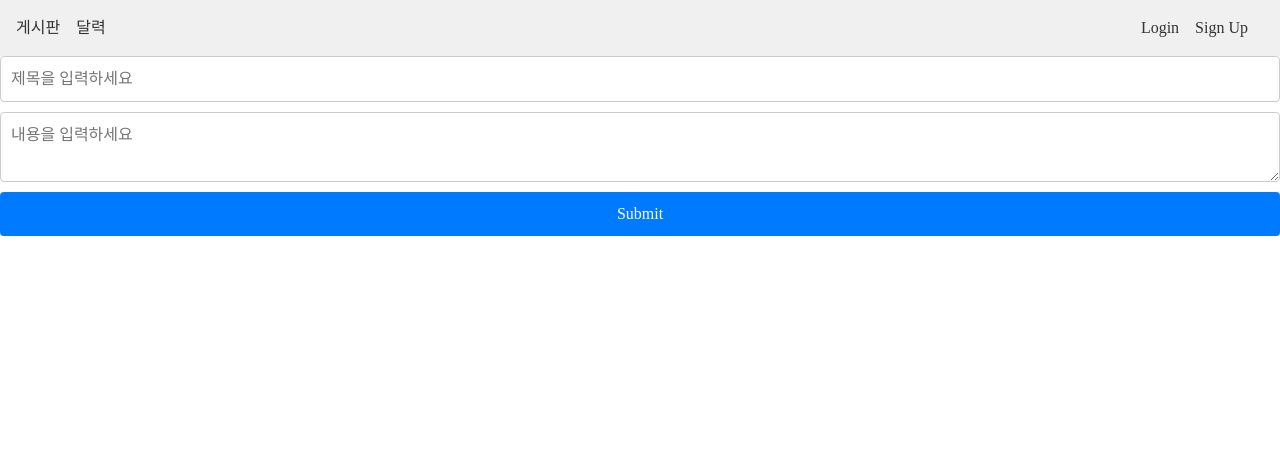
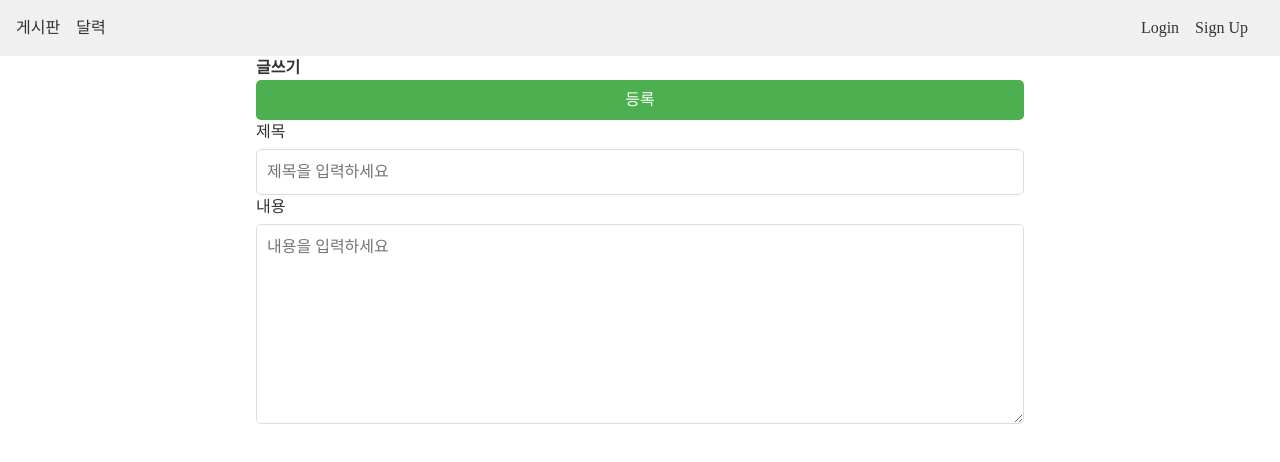
Before and after one commit to miss-gif/1pt, a React (Vite) app: page /notice/write in a window 1280 px wide. Shown: the top 462 px of the page. Built offline with nearby package versions, Linux system fonts and the light colour scheme.

Commit message:
Style : PostWrite 초기 작업

```diff
--- a/src/pages/notice/PostWrite.jsx
+++ b/src/pages/notice/PostWrite.jsx
@@ -2,6 +2,7 @@ import { useState } from "react";
 import styled from "@emotion/styled";
 import { useNavigate } from "react-router-dom";
 import Modal from "react-modal"; // react-modal 라이브러리 사용
+import "./PostWrite.scss";
 
 Modal.setAppElement("#root"); // 모달 앱 엘리먼트 설정
 
@@ -32,19 +33,44 @@ const PostWrite = ({ addPost, postIdRef }) => {
   };
 
   return (
-    <FormContainer>
-      <Input
+    <div className="inner">
+      <div className="post-add">
+        <div className="post-add__top">
+          <h2>글쓰기</h2>
+          <button className="btn aa" onClick={handleSubmit}>
+            등록
+          </button>
+
+          {/* 구현 보류 */}
+          <div className="form-group none">
+            <label htmlFor="category">카테고리</label>
+            <select id="category" name="category">
+              <option value="공지사항">공지사항</option>
+              <option value="자유게시판">자유게시판</option>
+              <option value="질문답변">질문답변</option>
+            </select>
+          </div>
+
+          <form className="form-group">
+            <label htmlFor="title">제목</label>
+            <input
               type="text"
+              name="title"
               value={title}
               onChange={(e) => setTitle(e.target.value)}
               placeholder="제목을 입력하세요"
             />
-      <Textarea
+            <label htmlFor="content">내용</label>
+            <textarea
               value={content}
+              name="content"
               onChange={(e) => setContent(e.target.value)}
               placeholder="내용을 입력하세요"
             />
-      <SubmitButton onClick={handleSubmit}>Submit</SubmitButton>
+          </form>
+        </div>
+      </div>
+      {/* 모달 */}
       <StyledModal
         isOpen={showModal}
         onRequestClose={() => setShowModal(false)}
@@ -65,38 +91,10 @@ const PostWrite = ({ addPost, postIdRef }) => {
           </button>
         </div>
       </StyledModal>
-    </FormContainer>
+    </div>
   );
 };
 export default PostWrite;
-
-const FormContainer = styled.div`
-  display: flex;
-  flex-direction: column;
-  gap: 10px;
-`;
-
-const Input = styled.input`
-  padding: 10px;
-  border: 1px solid #ccc;
-  border-radius: 4px;
-`;
-
-const Textarea = styled.textarea`
-  padding: 10px;
-  border: 1px solid #ccc;
-  border-radius: 4px;
-  resize: vertical; /* 세로 크기 조절만 가능 */
-`;
-
-const SubmitButton = styled.button`
-  padding: 10px 20px;
-  background-color: #007bff;
-  color: white;
-  border: none;
-  border-radius: 4px;
-  cursor: pointer;
-`;
 
 const StyledModal = styled(Modal)`
   position: absolute;
--- /dev/null
+++ b/src/pages/notice/PostWrite.scss
@@ -0,0 +1,62 @@
+// 리셋
+
+a {
+  text-decoration: none;
+}
+
+button {
+  border: 0;
+  font-size: inherit;
+}
+
+// 공통 CSS
+
+.inner {
+  max-width: 768px;
+  width: 100%;
+  margin: 0 auto;
+}
+
+.hidden {
+  display: none;
+}
+
+.btn {
+  padding: 8px 16px;
+  background-color: #4caf50;
+  color: white;
+  border-radius: 5px;
+}
+
+// CSS
+
+.post-add {
+  &__top {
+    display: flex;
+    flex-direction: column;
+  }
+}
+
+.form-group {
+  margin-bottom: 15px;
+}
+.form-group label {
+  display: block;
+  margin-bottom: 5px;
+}
+.form-group select,
+.form-group input,
+.form-group textarea {
+  width: 100%;
+  padding: 10px;
+  border: 1px solid #ddd;
+  border-radius: 5px;
+  box-sizing: border-box;
+}
+.form-group textarea {
+  height: 200px;
+  resize: vertical;
+}
+.none {
+  display: none;
+}
```
Lines whose indentation alone changed are shown as unchanged.
